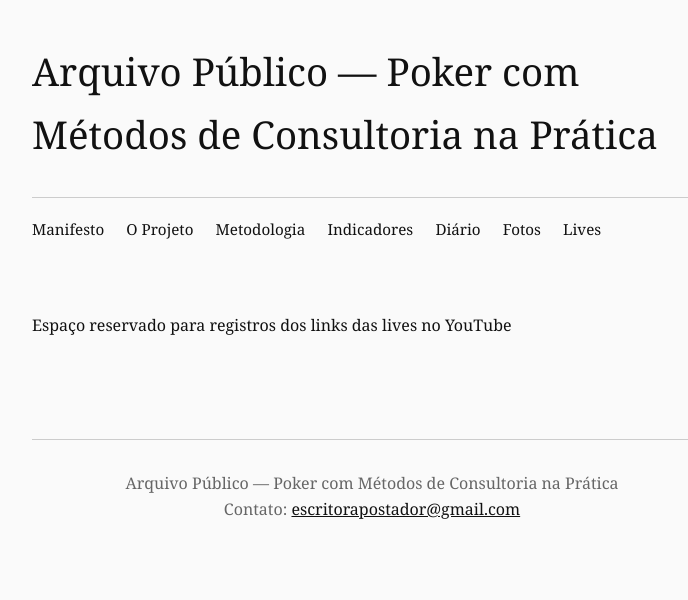
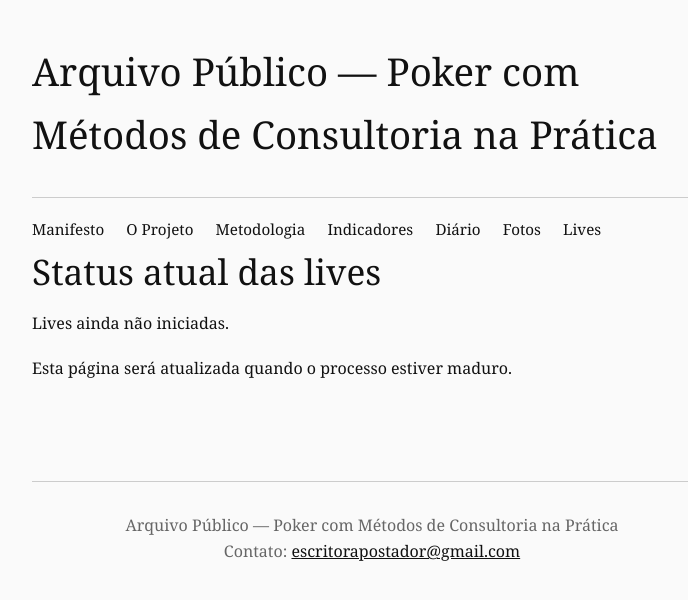
Before and after one commit to derickcosta816/derickcosta816.github.io, a plain HTML site: page lives.html in a window 1280 px wide. Shown: the whole page, without its empty margins (268-956 px from the left). Drawn offline with Linux system fonts and the light colour scheme.

Commit message:
Update lives.html

```diff
--- a/lives.html
+++ b/lives.html
@@ -23,17 +23,25 @@
     <a href="fotos.html">Fotos</a>
     <a href="lives.html">Lives</a>
   </nav>
-</header>
-
-
-
 <main>
 
-<section>
-  <p>Espaço reservado para registros dos links das lives no YouTube</p>
+<section class="lives">
+
+  <h1>Status atual das lives</h1>
+
+  <p>
+    Lives ainda não iniciadas.
+  </p>
+
+  <p>
+    Esta página será atualizada quando o processo estiver maduro.
+  </p>
+
 </section>
 
 </main>
+
+
 
 <footer class="site-footer">
   <p>
```
